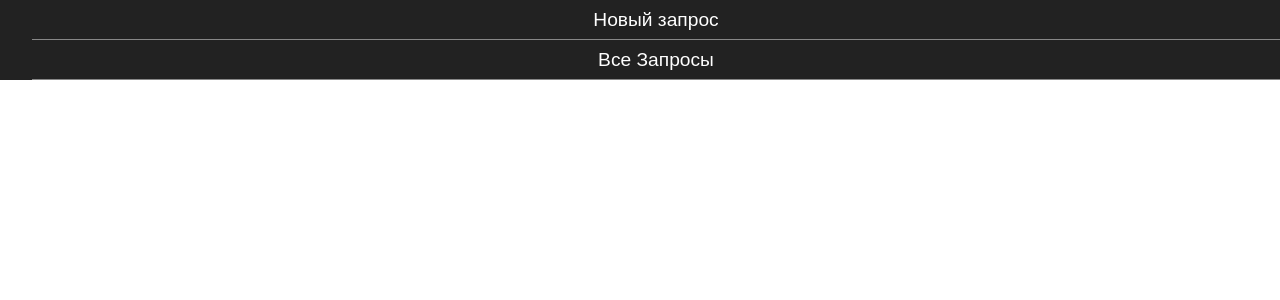
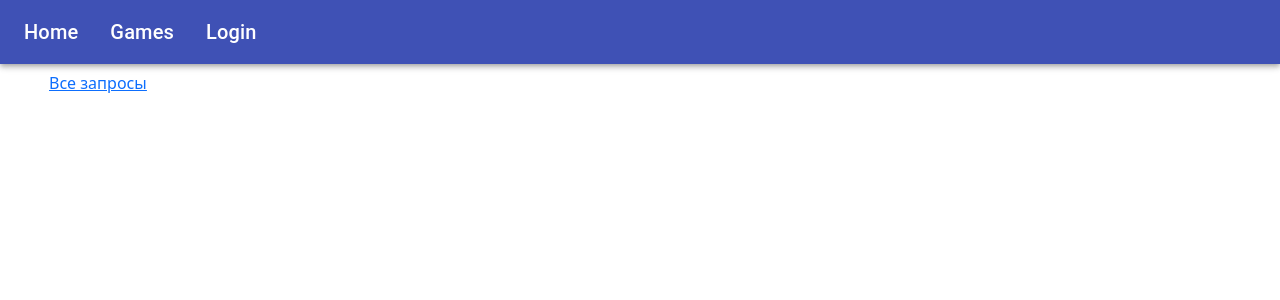
Before and after one commit to bzalyaliev/requests, a React (Create React App) app in the folder frontend/: page / in a window 1280 px wide. Shown: the top 300 px of the page. Built offline with nearby package versions, Linux system fonts and the light colour scheme.

Commit message:
it starts again

```diff
--- a/frontend/package.json
+++ b/frontend/package.json
@@ -3,6 +3,7 @@
   "version": "0.1.0",
   "private": true,
   "dependencies": {
+    "@material-ui/core": "^4.12.3",
     "@testing-library/jest-dom": "^5.16.1",
     "@testing-library/react": "^12.1.2",
     "@testing-library/user-event": "^13.5.0",
@@ -10,6 +11,7 @@
     "react": "^17.0.2",
     "react-cookie": "^4.1.1",
     "react-dom": "^17.0.2",
+    "react-router": "^6.2.1",
     "react-router-dom": "^6.2.1",
     "react-scripts": "5.0.0",
     "reactstrap": "^9.0.1",
--- a/frontend/src/App.css
+++ b/frontend/src/App.css
@@ -3,50 +3,36 @@
 }
 
 .App-logo {
-  animation: App-logo-spin infinite 20s linear;
-  height: 80px;
+  height: auto;
+  pointer-events: none;
+}
+
+@media (prefers-reduced-motion: no-preference) {
+  .App-logo {
+    animation: App-logo-spin infinite 20s linear;
+  }
 }
 
 .App-header {
-  background-color: #222;
-  height: 150px;
-  padding: 20px;
+  background-color: #282c34;
+  min-height: 100vh;
+  display: flex;
+  flex-direction: column;
+  align-items: center;
+  justify-content: center;
+  font-size: calc(10px + 2vmin);
   color: white;
 }
 
-.App-title {
-  font-size: 1.5em;
-}
-
-.App-intro {
-  font-size: large;
+.App-link {
+  color: #61dafb;
 }
 
 @keyframes App-logo-spin {
-  from { transform: rotate(0deg); }
-  to { transform: rotate(360deg); }
+  from {
+    transform: rotate(0deg);
+  }
+  to {
+    transform: rotate(360deg);
+  }
 }
-
-ul {
-  list-style-type: none;
-  padding: 0;
-}
-
-.menu ul {
-  background-color: #222;
-  margin: 0;
-}
-
-.menu li {
-  font-family: sans-serif;
-  font-size: 1.2em;
-  line-height: 40px;
-  height: 40px;
-  border-bottom: 1px solid #888;
-}
-
-.menu a {
-  text-decoration: none;
-  color: #fff;
-  display: block;
-}
--- a/frontend/src/App.js
+++ b/frontend/src/App.js
@@ -1,8 +1,22 @@
 import './App.css';
-import {Link} from "react-router-dom";
-import {Component} from "react";
+import {BrowserRouter} from "react-router-dom";
+import NavigationBar from "./components/navigation-bar";
+import Router from "./router";
+import {Container} from "@material-ui/core";
 
-class App extends Component {
+function App() {
+    return (
+        <BrowserRouter>
+            <NavigationBar />
+            <Container>
+                <Router />
+            </Container>
+        </BrowserRouter>
+    );
+}
+
+export default App;
+/*class App extends Component {
     render() {
         return (
             <div className="App">
@@ -13,13 +27,17 @@ class App extends Component {
                     </ul>
                 </div>
                 <div className="App-intro">
-                    {/*  <Route path={'/request/:id'} component={RequestPage}/>
+                        <Routes>
+                            <Route path={'/request'} exact={true} component={NewRequestPage}/>
+                            <Route render={() => <Navigate to="/" />} />
+                        </Routes>
+                    {/!*  <Route path={'/request/:id'} component={RequestPage}/>
                         <Route path={'/request'} exact={true} component={NewRequestPage}/>
-                        <Route path={'/requests'} exact={true} component={RequestsPage}/>*/}
+                        <Route path={'/requests'} exact={true} component={RequestsPage}/>*!/}
                 </div>
             </div>
         )
     };
 }
 
-export default App;
+export default App;*/
--- /dev/null
+++ b/frontend/src/components/navigation-bar.js
@@ -0,0 +1,61 @@
+import React, { useState } from "react";
+import { createStyles, makeStyles } from "@material-ui/core/styles";
+import AppBar from "@material-ui/core/AppBar";
+import Toolbar from "@material-ui/core/Toolbar";
+import Typography from "@material-ui/core/Typography";
+import { Link } from "react-router-dom";
+import Box from "@material-ui/core/Box";
+
+export default function NavigationBar() {
+    const classes = useStyles();
+    const [login, setLogin] = useState(false);
+    return (
+        <AppBar position="static" className={classes.appBar}>
+            <Box
+                display={"flex"}
+                flexDirection={"row-reverse"}
+                justifyContent={"start"}
+            >
+                <Toolbar>
+                    <Typography variant="h6" className={classes.title}>
+                        <Link to="/" className={classes.link}>
+                            Home
+                        </Link>
+                    </Typography>
+                    <Typography variant="h6" className={classes.title}>
+                        <Link to="/games" className={classes.link}>
+                            Games
+                        </Link>
+                    </Typography>
+                    <Typography variant="h6" className={classes.title}>
+                        <Link
+                            onClick={() => setLogin(true)}
+                            to="/dashboard"
+                            className={classes.link}
+                        >
+                            {!login ? "Login" : "Dashboard"}
+                        </Link>
+                    </Typography>
+                </Toolbar>
+            </Box>
+        </AppBar>
+    );
+}
+
+const useStyles = makeStyles((theme) =>
+    createStyles({
+        menuButton: {
+            marginRight: theme.spacing(2),
+        },
+        title: {
+            marginRight: "2rem",
+        },
+        link: {
+            color: "#fff",
+            textDecoration: "none",
+        },
+        appBar: {
+            zIndex: theme.zIndex.drawer + 1,
+        },
+    })
+);
--- a/frontend/src/index.css
+++ b/frontend/src/index.css
@@ -1,13 +1,13 @@
-body {
+ody {
   margin: 0;
   font-family: -apple-system, BlinkMacSystemFont, 'Segoe UI', 'Roboto', 'Oxygen',
-    'Ubuntu', 'Cantarell', 'Fira Sans', 'Droid Sans', 'Helvetica Neue',
-    sans-serif;
+  'Ubuntu', 'Cantarell', 'Fira Sans', 'Droid Sans', 'Helvetica Neue',
+  sans-serif;
   -webkit-font-smoothing: antialiased;
   -moz-osx-font-smoothing: grayscale;
 }
 
 code {
   font-family: source-code-pro, Menlo, Monaco, Consolas, 'Courier New',
-    monospace;
+  monospace;
 }
--- a/frontend/src/index.js
+++ b/frontend/src/index.js
@@ -2,18 +2,16 @@ import React from 'react';
 import ReactDOM from 'react-dom';
 import './index.css';
 import App from './App';
-import reportWebVitals from './reportWebVitals';
 import 'bootstrap/dist/css/bootstrap.min.css';
-import {BrowserRouter} from "react-router-dom";
 
 ReactDOM.render(
-  <BrowserRouter>
-    <App />
-  </BrowserRouter>,
-  document.getElementById('root')
+    <React.StrictMode>
+        <App/>
+    </React.StrictMode>,
+    document.getElementById('root')
 );
 
 // If you want to start measuring performance in your app, pass a function
 // to log results (for example: reportWebVitals(console.log))
 // or send to an analytics endpoint. Learn more: https://bit.ly/CRA-vitals
-reportWebVitals();
+//reportWebVitals();
--- a/frontend/src/Home.js
+++ b/frontend/src/pages/Home.js
@@ -1,6 +1,4 @@
 import React, { Component } from 'react';
-import './App.css';
-import AppNavbar from './AppNavbar';
 import { Link } from 'react-router-dom';
 import { Button, Container } from 'reactstrap';
 
@@ -8,7 +6,6 @@ class Home extends Component {
     render() {
         return (
             <div>
-                <AppNavbar/>
                 <Container fluid>
                     <Button color="link"><Link to="/requests">Все запросы</Link></Button>
                 </Container>
--- /dev/null
+++ b/frontend/src/pages/NewRequestPage.js
@@ -0,0 +1,22 @@
+import React, {Component} from "react";
+
+class NewRequestPage extends Component {
+    constructor(props) {
+        super(props);
+        this.state = {requests: []};
+    }
+
+    render() {
+        return <div>
+            hello
+        </div>
+    }
+
+    componentDidMount() {
+        fetch('http://localhost:8080/api/requests')
+            .then(response => response.json())
+            .then(data => this.setState({requests: data}));
+    }
+}
+
+export default NewRequestPage;
--- /dev/null
+++ b/frontend/src/router.js
@@ -0,0 +1,35 @@
+import React from "react";
+import Home from "./pages/Home";
+import {Route, Routes} from "react-router";
+import NewRequestPage from "./pages/NewRequestPage";
+
+/*Routes is used to be Switch*/
+const Router = () => {
+    /* nesting routes*/
+    return (
+        <Routes>
+            <Route path="/" element={<Home />} />
+            <Route path="/request" element={<NewRequestPage />} />
+        </Routes>
+    );
+
+    /* object-based routes
+    return useRoutes([
+      { path: "/", element: <LandingPage /> },
+      { path: "games", element: <Games /> },
+      { path: "game-details/:id", element: <GameDetails /> },
+      {
+        path: "dashboard",
+        element: <Dashboard />,
+        children: [
+          { path: "/", element: <DashboardDefaultContent /> },
+          { path: "inbox", element: <Inbox /> },
+          { path: "settings-and-privacy", element: <SettingsAndPrivacy /> },
+          { path: "*", element: <NotFound /> },
+        ],
+      },
+      { path: "*", element: <NotFound /> },
+    ]);
+  */
+};
+export default Router;
```
Also changed, not shown: frontend/src/NewRequestPage.js (deleted, +0 -15 lines), 2 other files (tests, documents, lock files or other folders).
